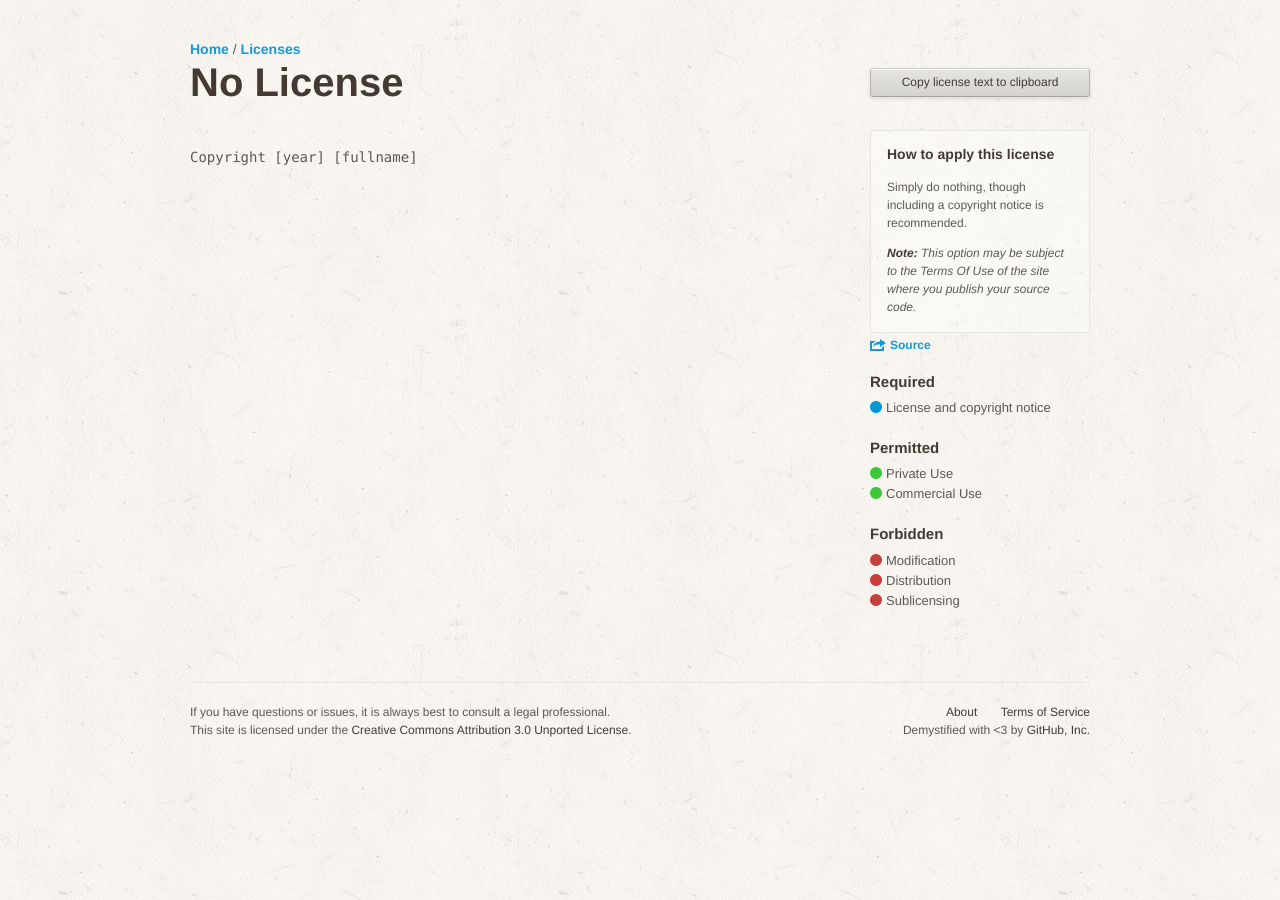
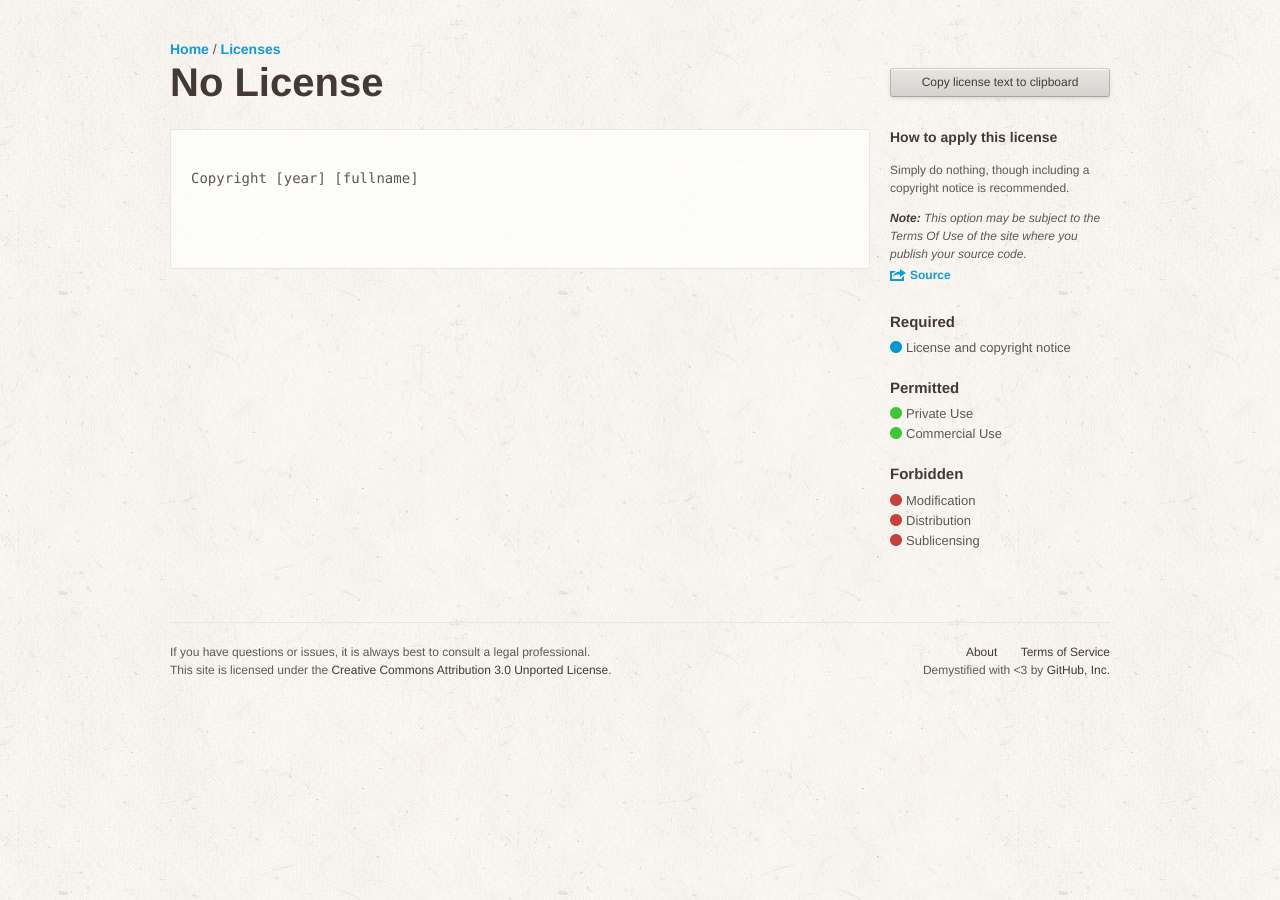
Before and after one commit to github/choosealicense.com, a Jekyll site: the page built from licenses/no-license.html, in a window 1280 px wide. Built offline with Jekyll 4.4.1, drawn with Linux system fonts in a browser that asks for light colours; some web fonts are replaced.

Commit message:
put license text in lighter container for better contrast

```diff
--- a/_includes/sidebar.html
+++ b/_includes/sidebar.html
@@ -1,7 +1,7 @@
 <div class='sidebar'>
 
   <a href="#" data-clipboard-target="license-text" class="js-clipboard-button button">Copy license text to clipboard</a>
-    <div class='how-to-apply callout'>
+    <div class='how-to-apply'>
       <h5>How to apply this license</h5>
       <p>
         {{ page.how }}
--- a/css/application.css
+++ b/css/application.css
@@ -161,7 +161,7 @@ strong {
 
 .container {
   margin: 40px auto;
-  width: 900px;
+  width: 940px;
 }
 
 .home {
@@ -232,7 +232,6 @@ strong {
   -webkit-border-radius: 3px;
   -moz-border-radius: 3px;
   -ms-border-radius: 3px;
-  -o-border-radius: 3px;
   border-radius: 3px;
   color: #5c5855;
   padding: 16px;
@@ -316,12 +315,19 @@ strong {
 .license-body {
   font-size: 15px;
   float: left;
-  width: 660px;
+  width: 700px;
 }
 
 .license-body pre {
   font-family: Consolas, Monaco, Courier, monospace;
   font-size: 14px;
+  background-color: rgba(255, 255, 255, 0.8);
+  border: 1px solid #e9e6e1;
+  -webkit-border-radius: 3px;
+  -moz-border-radius: 3px;
+  -ms-border-radius: 3px;
+  border-radius: 3px;
+  padding: 20px;
 }
 
 .sidebar {
@@ -350,6 +356,7 @@ strong {
 
 .sidebar .source {
   margin-top: 4px;
+  margin-bottom: 30px;
 }
 .sidebar .source a {
   padding-left: 20px;
```
